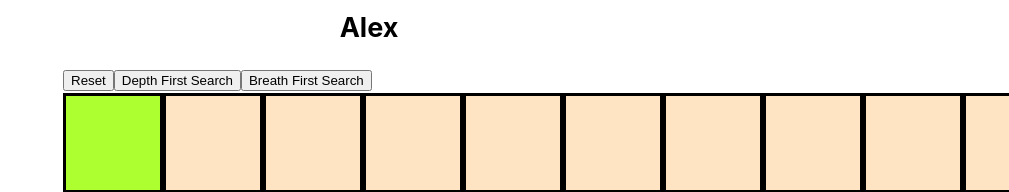
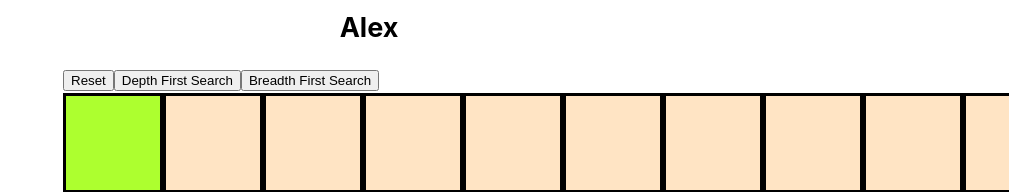
Before and after one commit to heiheihang/nextjs-blog, a Next.js app: page /projects/shortest-path in a window 1280 px wide. Shown: the part 180-372 px from the top of the page, without its empty margins (271-1280 px from the left). Built offline with nearby package versions, Linux system fonts and the light colour scheme.

Commit message:
added general case for pathfinding in depth first search and breadth first search

```diff
--- a/pages/projects/shortest-path.js
+++ b/pages/projects/shortest-path.js
@@ -8,6 +8,7 @@ const arraySize = 10
 
 function depthFirstSearch(mat) {
     const stack = []
+    let visited = new Array(arraySize).fill(0).map(() => new Array(arraySize).fill(0))
     stack.push([0,0,[[0,0]]])
     while(stack.length > 0) {
         let [row, col, path] = stack.pop()
@@ -27,10 +28,14 @@ function depthFirstSearch(mat) {
             path2.push([row, col+1])
             stack.push([row, col + 1, path2 ])
         }
+        if(row > 0) {
+            let path1 = path.slice()
+
+        }
     }
 }
 
-function breathFirstSearch(mat) {
+function breadthFirstSearch(mat) {
     const queue = []
     queue.push([0,0,[[0,0]]])
     let visited = new Array(arraySize).fill(0).map(() => new Array(arraySize).fill(0))
@@ -57,6 +62,22 @@ function breathFirstSearch(mat) {
                 queue2.push([row, col+1])
                 queue.push([row, col + 1, queue2])
                 visited[row][col+1] = 1
+            }
+        }
+        if(row > 0) {
+            if(visited[row-1][col] == 0) {
+                let queue1 = path.slice()
+                queue1.push([row-1,col])
+                queue.push([row-1, col, queue1])
+                visited[row-1][col]
+            }
+        }
+        if(col > 0) {
+            if(visited[row][col-1]) {
+                let queue2 = path.slice()
+                queue1.push([row,col-1])
+                queue.push([row,col-1,queue1])
+                visited[row][col-1]
             }
         }
     }
@@ -115,9 +136,9 @@ export default function Path() {
     </button>
     }
 
-    function BreathFirstSearchButton() {
+    function BreadthFirstSearchButton() {
         return <button onClick={() => {
-            let path = breathFirstSearch(grid)
+            let path = breadthFirstSearch(grid)
             console.log(path)
             let newGrid = grid.map(row => row.slice())
             console.log("finished")
@@ -125,7 +146,7 @@ export default function Path() {
                 newGrid[row][col] = 4
             });
             setGrid(newGrid)
-        }}> Breath First Search </button>
+        }}> Breadth First Search </button>
     }
 
     return (
@@ -135,7 +156,7 @@ export default function Path() {
             </Head>
             <ResetButton />
             <FindPathButton />
-            <BreathFirstSearchButton />
+            <BreadthFirstSearchButton />
             <div className={styles.container}>{grid.map((row, colIndex) => <div>{row.map((elem, rowIndex) => <Box state={elem} row={colIndex} col={rowIndex} />)}</div>)}</div>
         </Layout>
     )
```
